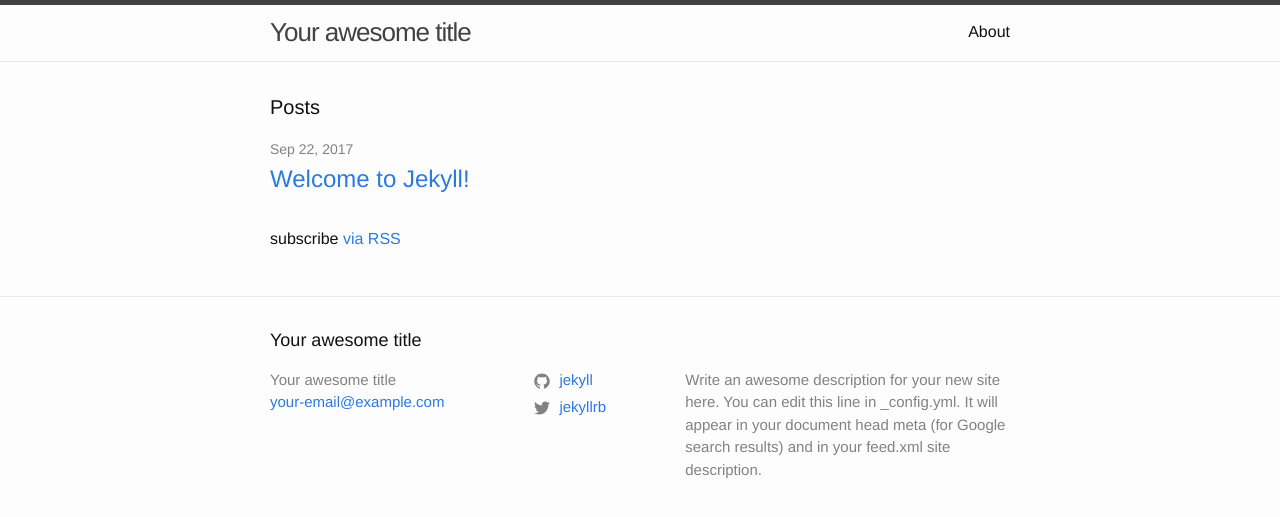
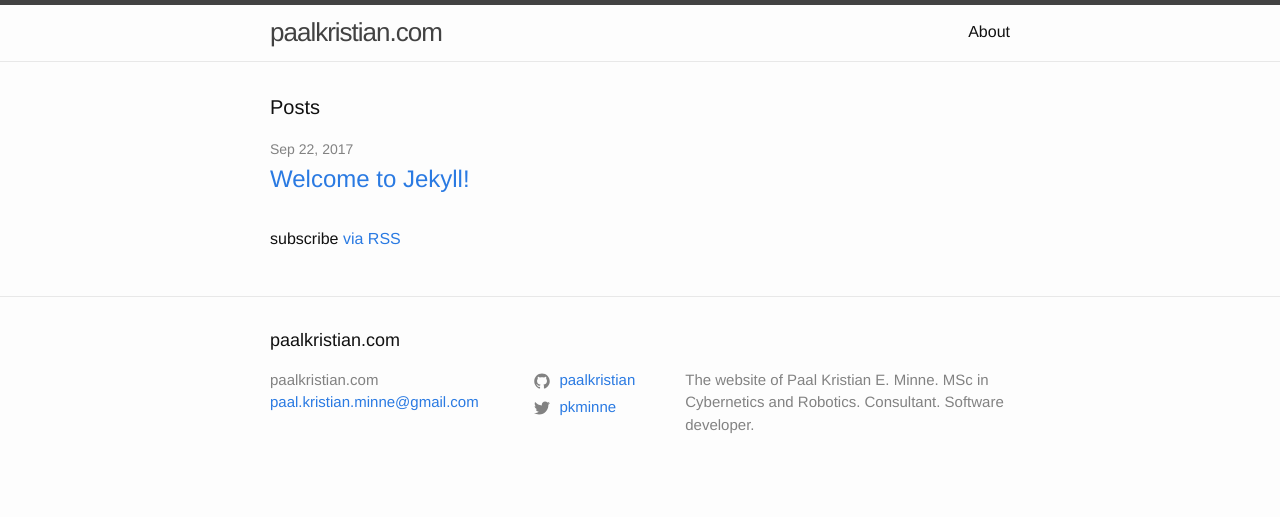
Before and after one commit to paalkristian/paalkristian.github.io, a Jekyll site: the page built from index.md, in a window 1280 px wide. Shown: the top 517 px of the page. Built offline with Jekyll 4.4.1, drawn with Linux system fonts in a browser that asks for light colours.

Commit message:
Update config file

```diff
--- a/_config.yml
+++ b/_config.yml
@@ -13,16 +13,15 @@
 # you will see them accessed via {{ site.title }}, {{ site.email }}, and so on.
 # You can create any custom variable you would like, and they will be accessible
 # in the templates via {{ site.myvariable }}.
-title: Your awesome title
-email: your-email@example.com
+title: paalkristian.com
+email: paal.kristian.minne@gmail.com
 description: >- # this means to ignore newlines until "baseurl:"
-  Write an awesome description for your new site here. You can edit this
-  line in _config.yml. It will appear in your document head meta (for
-  Google search results) and in your feed.xml site description.
+  The website of Paal Kristian E. Minne. MSc in Cybernetics and Robotics.
+  Consultant. Software developer.
 baseurl: "" # the subpath of your site, e.g. /blog
 url: "" # the base hostname & protocol for your site, e.g. http://example.com
-twitter_username: jekyllrb
-github_username:  jekyll
+twitter_username: pkminne
+github_username:  paalkristian
 
 # Build settings
 markdown: kramdown
```
